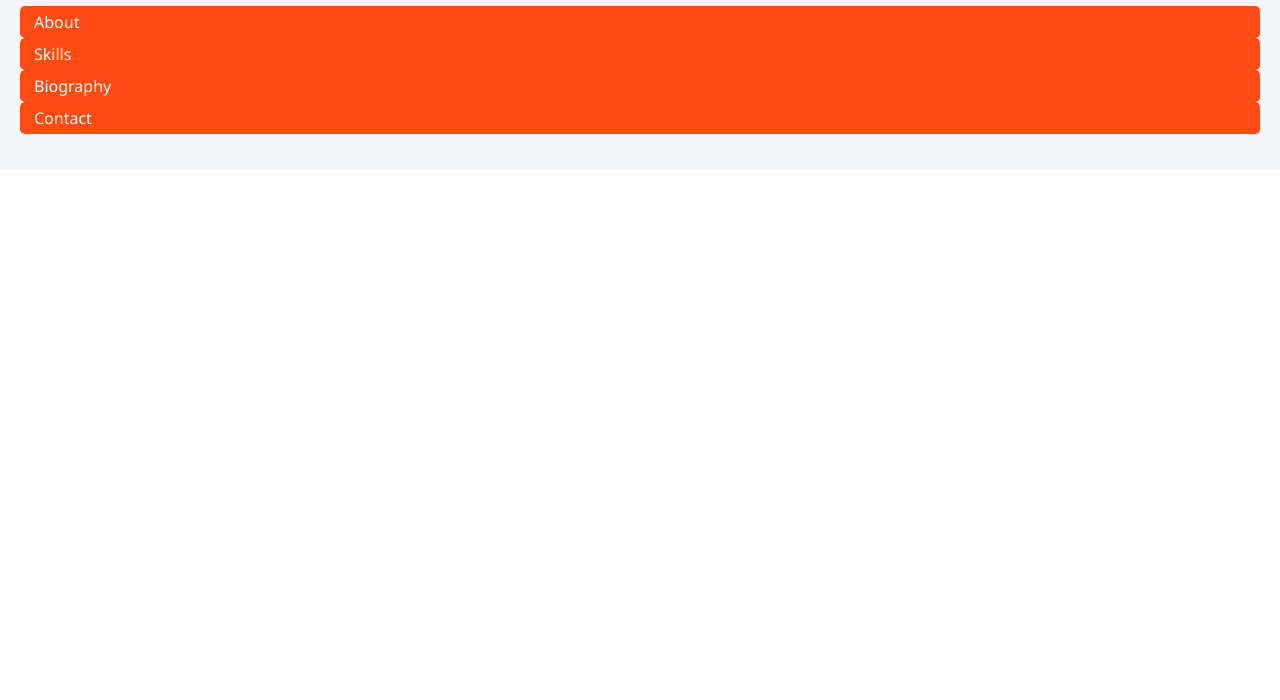
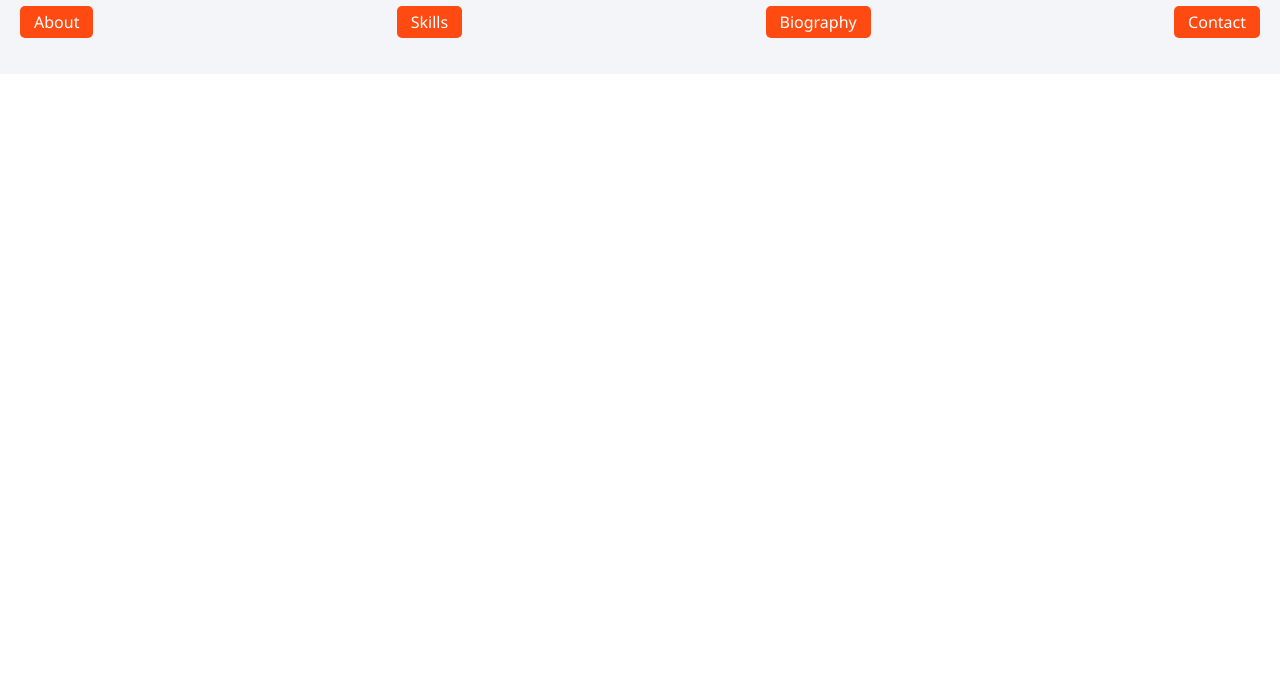
Before and after one commit to arne-witteler/web-dev-repeat, a website: page css-flexbox_navigation/index.html in a window 1280 px wide. Shown: the part 100-800 px from the top of the page. Drawn offline with Linux system fonts and the light colour scheme.

Commit message:
add styling

```diff
--- a/css-flexbox_navigation/css/styles.css
+++ b/css-flexbox_navigation/css/styles.css
@@ -29,3 +29,8 @@ ul {
   padding: 5px 14px;
   border-radius: 5px;
 }
+
+.navigation__menu {
+  display: flex;
+  justify-content: space-between;
+}
--- a/css-flexbox_navigation/index.html
+++ b/css-flexbox_navigation/index.html
@@ -11,7 +11,7 @@
     <header class="header">
       <h1>My Personal Website</h1>
       <nav>
-        <ul>
+        <ul class="navigation__menu">
           <li class="navigation__link">
             <a href="#about">About</a>
           </li>
```
Also changed, not shown: css-flexbox_navigation/README.md.
